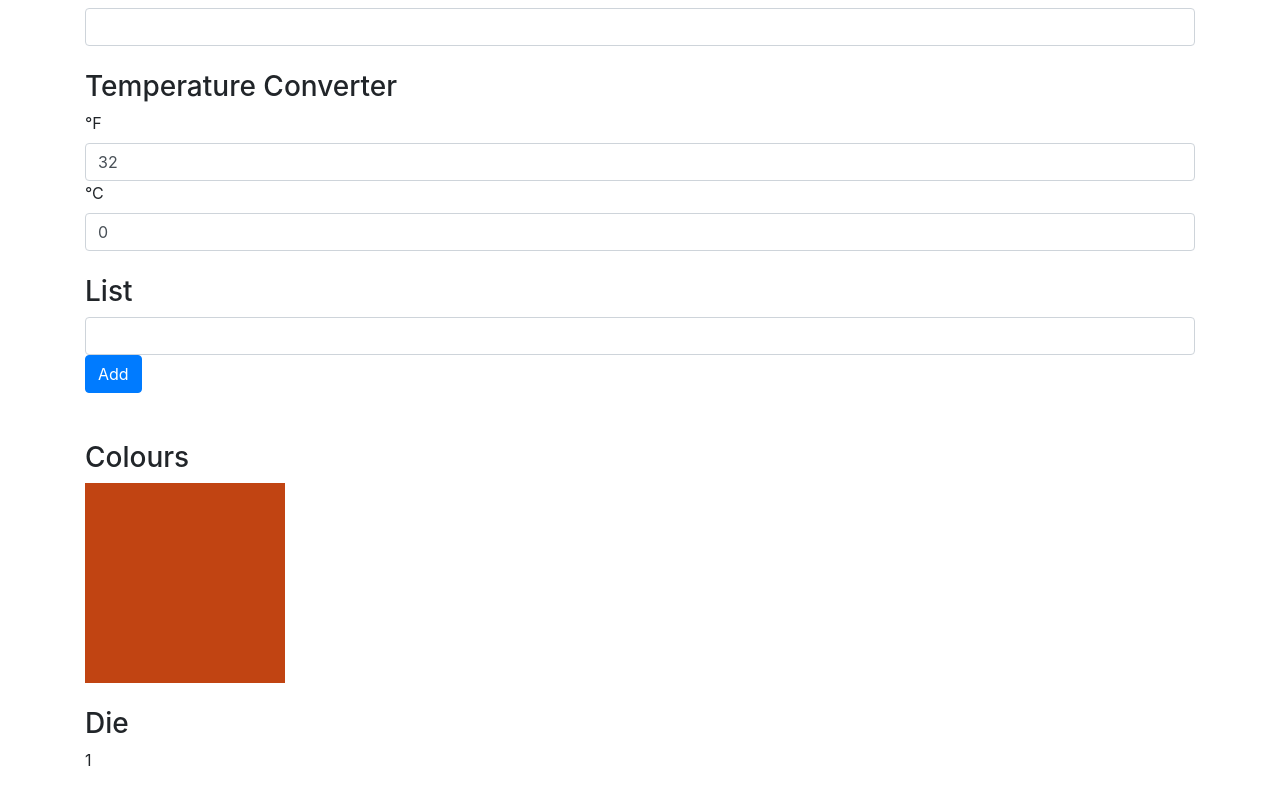
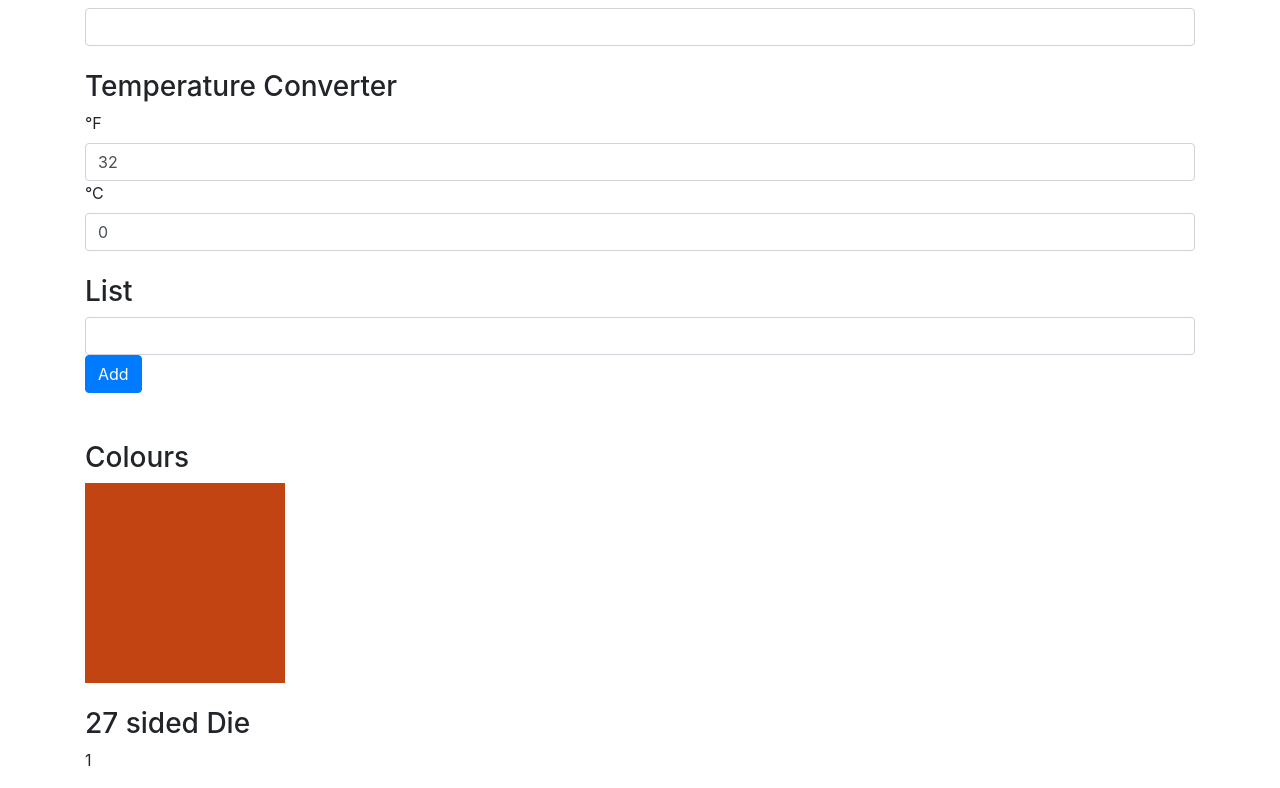
Before and after one commit to naranjita11/react-wk2-exercises, a React (Create React App) app: page / in a window 1280 px wide. Shown: the part 1167-1955 px from the top of the page. Built offline with nearby package versions, Linux system fonts and the light colour scheme.

Commit message:
Updated displayed title in Die Component

```diff
--- a/src/Components/DieHooks.js
+++ b/src/Components/DieHooks.js
@@ -15,7 +15,7 @@ const DieHooks = ({ sides }) => {
 
     return (
         <>
-            <h3 className="mt-4">Die</h3>
+            <h3 className="mt-4">{ sides } sided Die</h3>
             <p onClick={ handleClick }>{ number }</p>
         </>
     );
```
